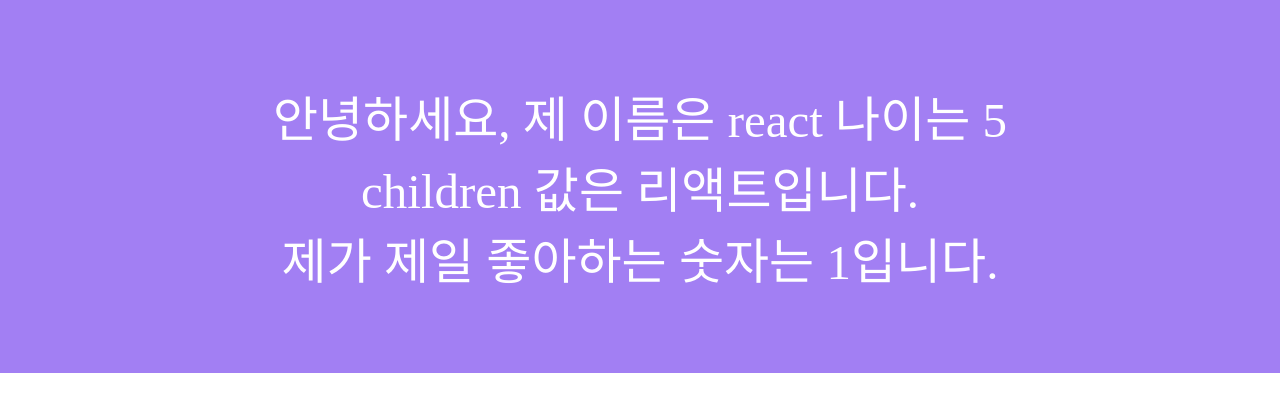
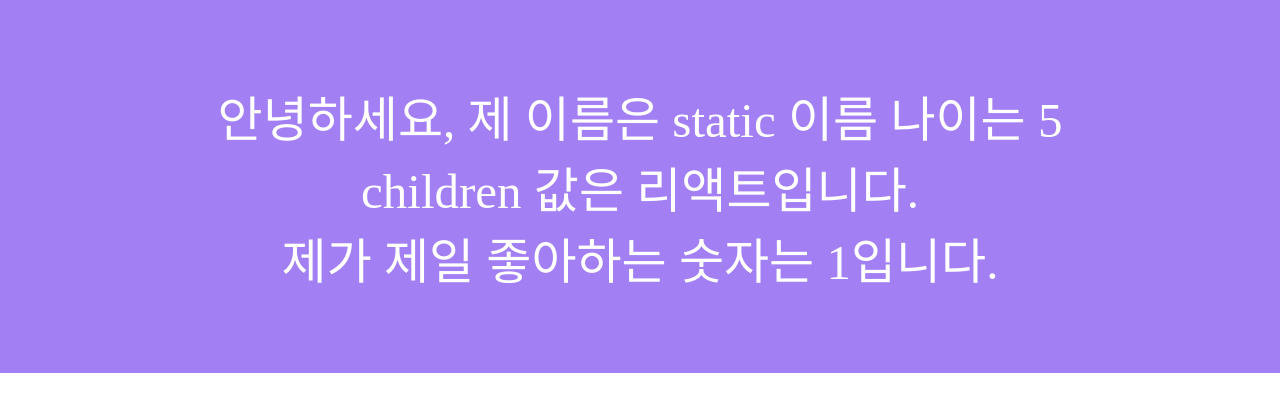
Before and after one commit to star-moon-cloud-k/WebProject, a React (Create React App) app in the folder react/react200/: page / in a window 1280 px wide. Shown: the top 412 px of the page. Built offline with nearby package versions, Linux system fonts and the light colour scheme.

Commit message:
static defaultProps

```diff
--- a/react/react200/src/App.js
+++ b/react/react200/src/App.js
@@ -5,7 +5,7 @@
 const App = () => {
     const age = 5;
     return (
-        <MyComponent age = {age} name = "react" favoriteNumber={1}>리액트</MyComponent>
+        <MyComponent age = {age}  favoriteNumber={1}>리액트</MyComponent>
     )
 
 
--- a/react/react200/src/Component/MyComponent.js
+++ b/react/react200/src/Component/MyComponent.js
@@ -1,6 +1,13 @@
 import React, {Component} from "react";
 import PropTypes from "prop-types";
 class MyComponent extends Component{
+    static defaultProps = {
+        name : "static 이름"
+    };
+    static propTypes ={
+        name : PropTypes.string,
+        favoriteNumber : PropTypes.number.isRequired
+    }
     render() {
         const {name, favoriteNumber, children , age} = this.props;       //비구조화 할당
 
@@ -17,15 +24,5 @@
     };
 };
 
-    MyComponent.defaultProps = {
-   name : '기본 이름',
-    // favoriteNumber : 44
-};
 
-MyComponent.propTypes = {
-    name : PropTypes.string,
-    children : PropTypes.string,
-    age : PropTypes.number,
-    favoriteNumber: PropTypes.number.isRequired
-}
 export default MyComponent;
```
